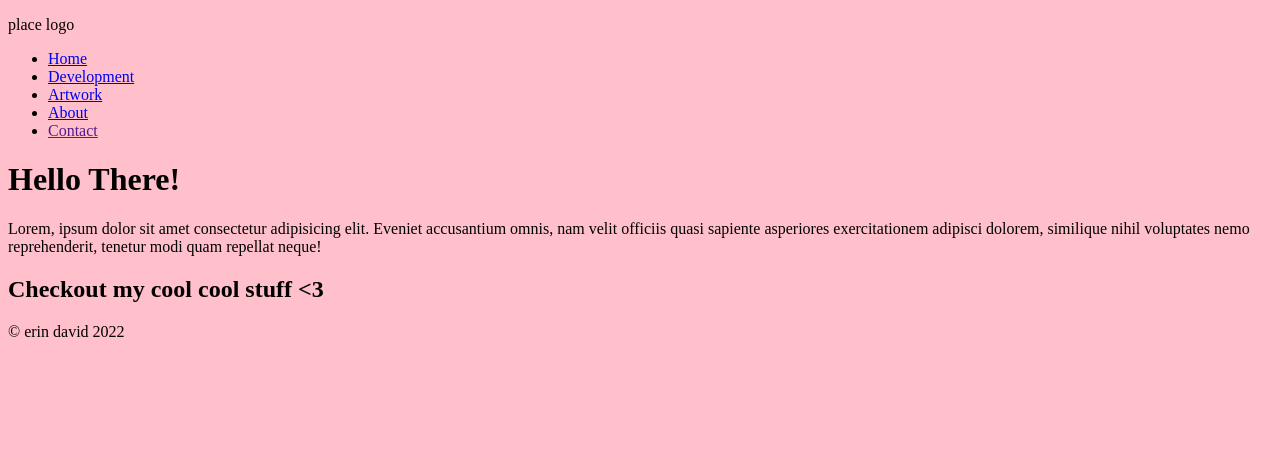
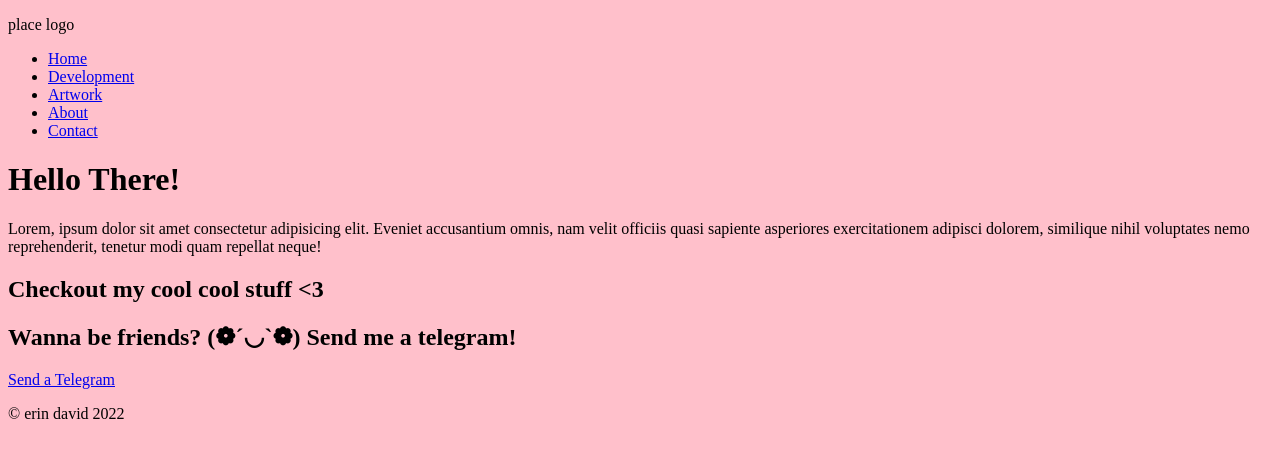
Before and after one commit to erindavid03/portfolio-site, a React (Create React App) app: page / in a window 1280 px wide. Shown: the top 458 px of the page. Built offline with nearby package versions, Linux system fonts and the light colour scheme.

Commit message:
finish random greeting functionality

```diff
--- a/src/components/Contact.js
+++ b/src/components/Contact.js
@@ -13,12 +13,13 @@ function Contact() {
     let randomGreetingIndex = (Math.floor(Math.random() * contactGreeting.length));
 
     console.log(randomGreetingIndex);
+    console.log(contactGreeting);
 
 
   return (
-    <div>
-        {/* <h2>{contactGreeting[randomGreetingIndex]}</h2> */}
-        <a href="mailto:erindavid001@email.com"></a>
+    <div id="contact">
+        <h2>{contactGreeting[randomGreetingIndex]}</h2>
+        <a href="mailto:erindavid001@email.com">{ randomGreetingIndex == 8 ? buttonText[1] : buttonText[0] }</a>
     </div>
   )
 }
--- a/src/components/Header.js
+++ b/src/components/Header.js
@@ -12,7 +12,7 @@ function Header() {
                 <li><NavLink to="/development">Development</NavLink></li>
                 <li><NavLink to="/artworks">Artwork</NavLink></li>
                 <li><NavLink to="/about">About</NavLink></li>
-                <li><a href="">Contact</a></li>
+                <li><a href="#contact">Contact</a></li>
             </ul>
         </nav>
     </header>
--- a/src/router/App.js
+++ b/src/router/App.js
@@ -8,6 +8,7 @@ import DevPage from '../components/pages/DevPage';
 import ArtworkPage from '../components/pages/ArtworkPage';
 import NotFoundPage from '../components/pages/NotFoundPage';
 import Footer from '../components/Footer';
+import Contact from '../components/Contact';
 
 
 function App() {
@@ -22,6 +23,7 @@ function App() {
           <Route path={'/development'} element={<DevPage/>}/>
           <Route path='*' element={<NotFoundPage/>}/>
         </Routes>
+        <Contact/>
       </main>
       <Footer/>
     </BrowserRouter>
```
